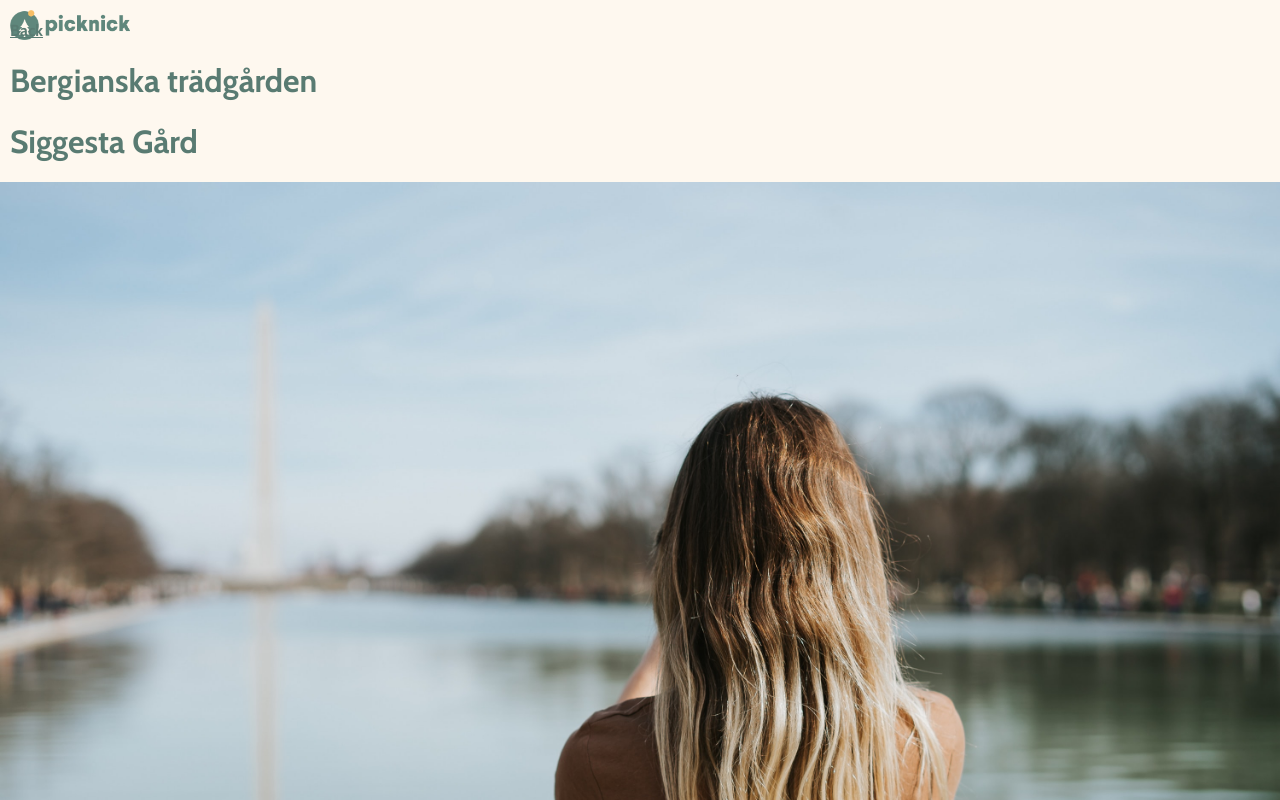
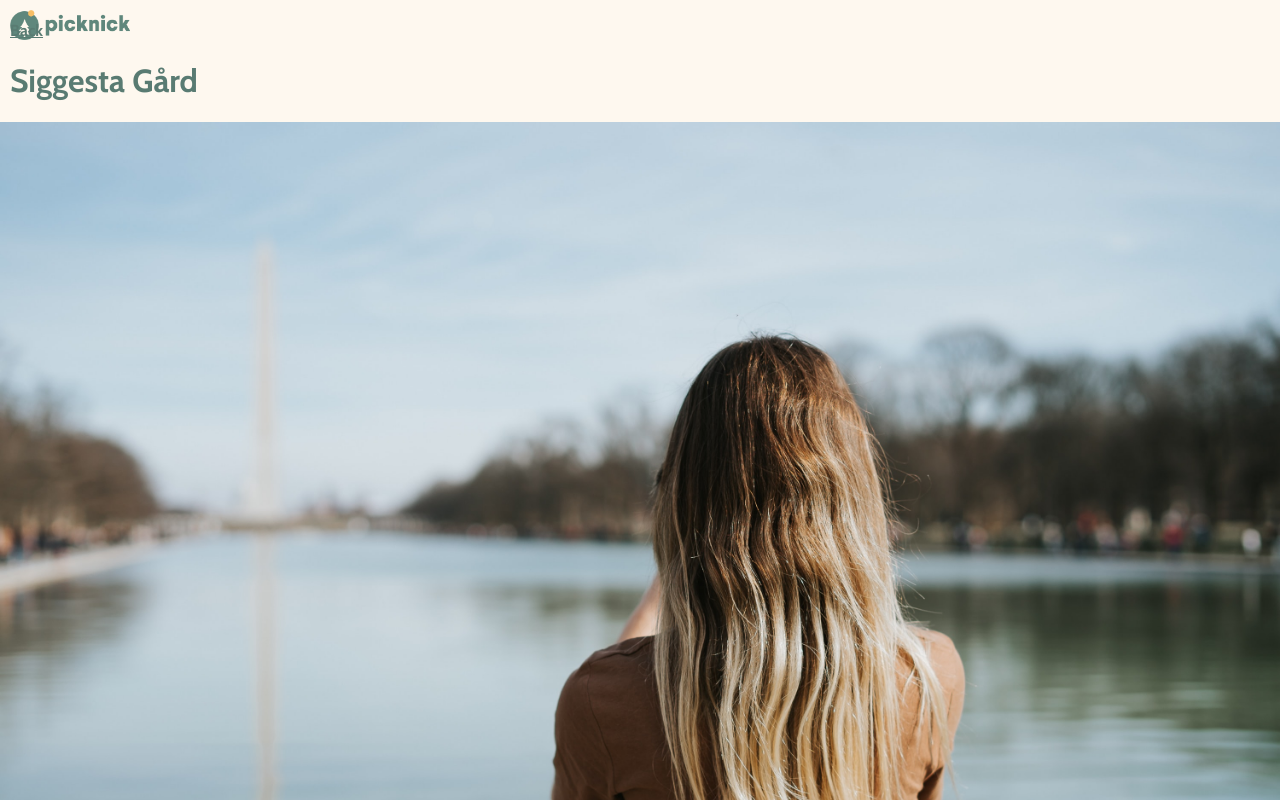
Before and after one commit to Soljojjo/Picknick, a React (Create React App) app: page /InfoPage in a window 1280 px wide. Shown: the top 800 px of the page. Built offline with nearby package versions, Linux system fonts and the light colour scheme.

Commit message:
merging changes

```diff
--- a/src/project/Destinations.js
+++ b/src/project/Destinations.js
@@ -1,6 +1,6 @@
 import React, { useEffect, useState } from 'react';
 import { Route, BrowserRouter as Router, Switch, Link } from "react-router-dom";
-
+import InfoPage from './InfoPage';
 
 function Destinations() {
 
--- a/src/project/InfoPage.js
+++ b/src/project/InfoPage.js
@@ -2,20 +2,21 @@ import React, { useEffect, useState } from 'react';
 import Destinations from './Destinations';
 import Places from './Places.json';
 import { Route, BrowserRouter as Router, Switch, Link } from "react-router-dom";
-import id from './Destinations';
 
 
 
 
-const InfoPage = () => {
+
+const InfoPage = (props) => {
 
     function handleClick() {
         console.log('The link was clicked. ');
         <Link to= "/"></Link>;
       }
 
+      const destId = props.destinationID;
 
-
+      alert(destId)
 
     // Can only return one object, encapsulated in a DIV here
     return (
@@ -36,7 +37,7 @@ const InfoPage = () => {
                 <div>
                 <Link class="link" name to= "/">Back</Link>
                 </div>
-                {Places.filter((place) => place.id === 1).map(place =>
+                {Places.filter((place) => place.id === destId).map(place =>
                 <div>
                 <h1>{place.name}</h1>
                 </div>
```
